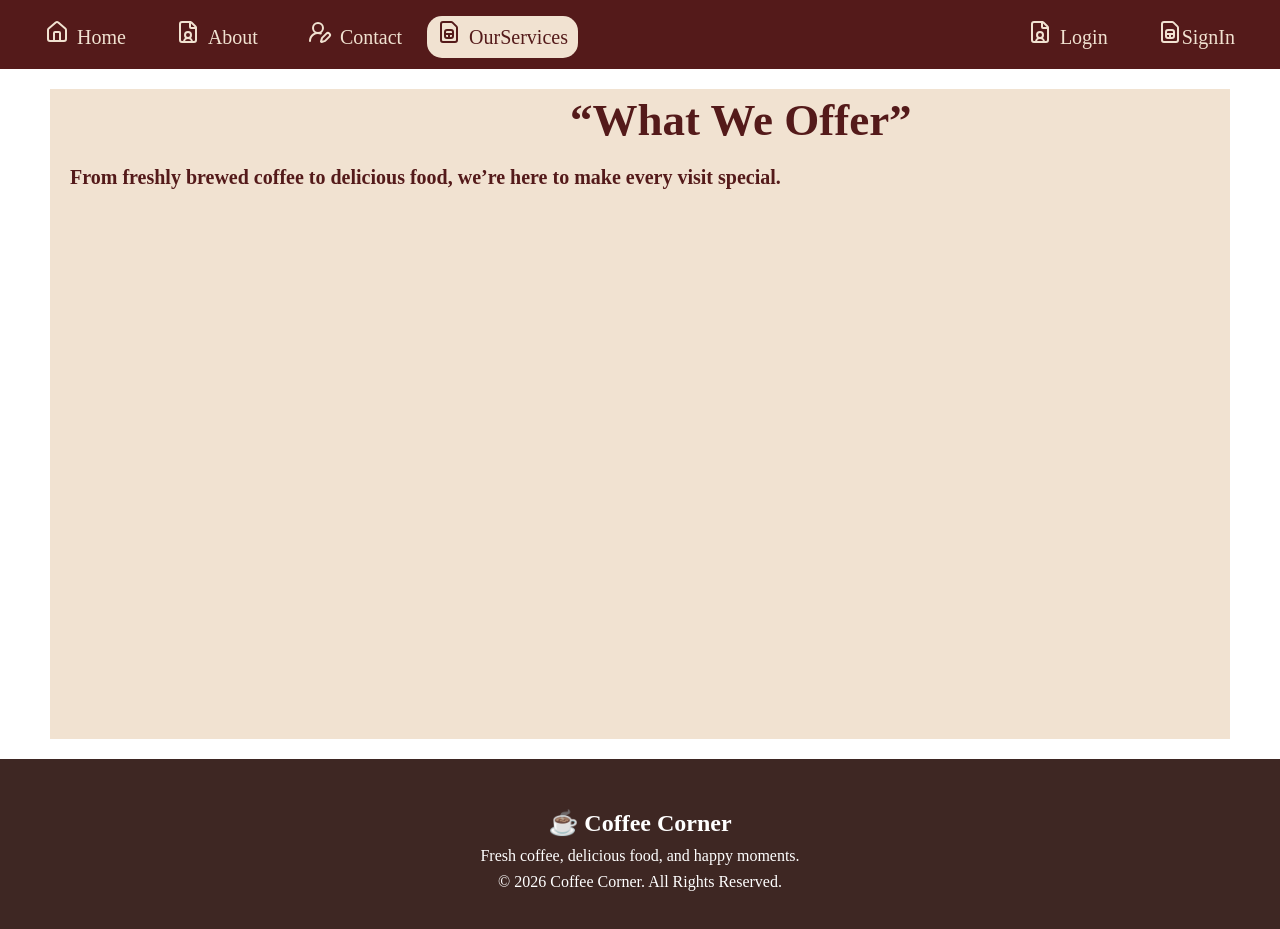
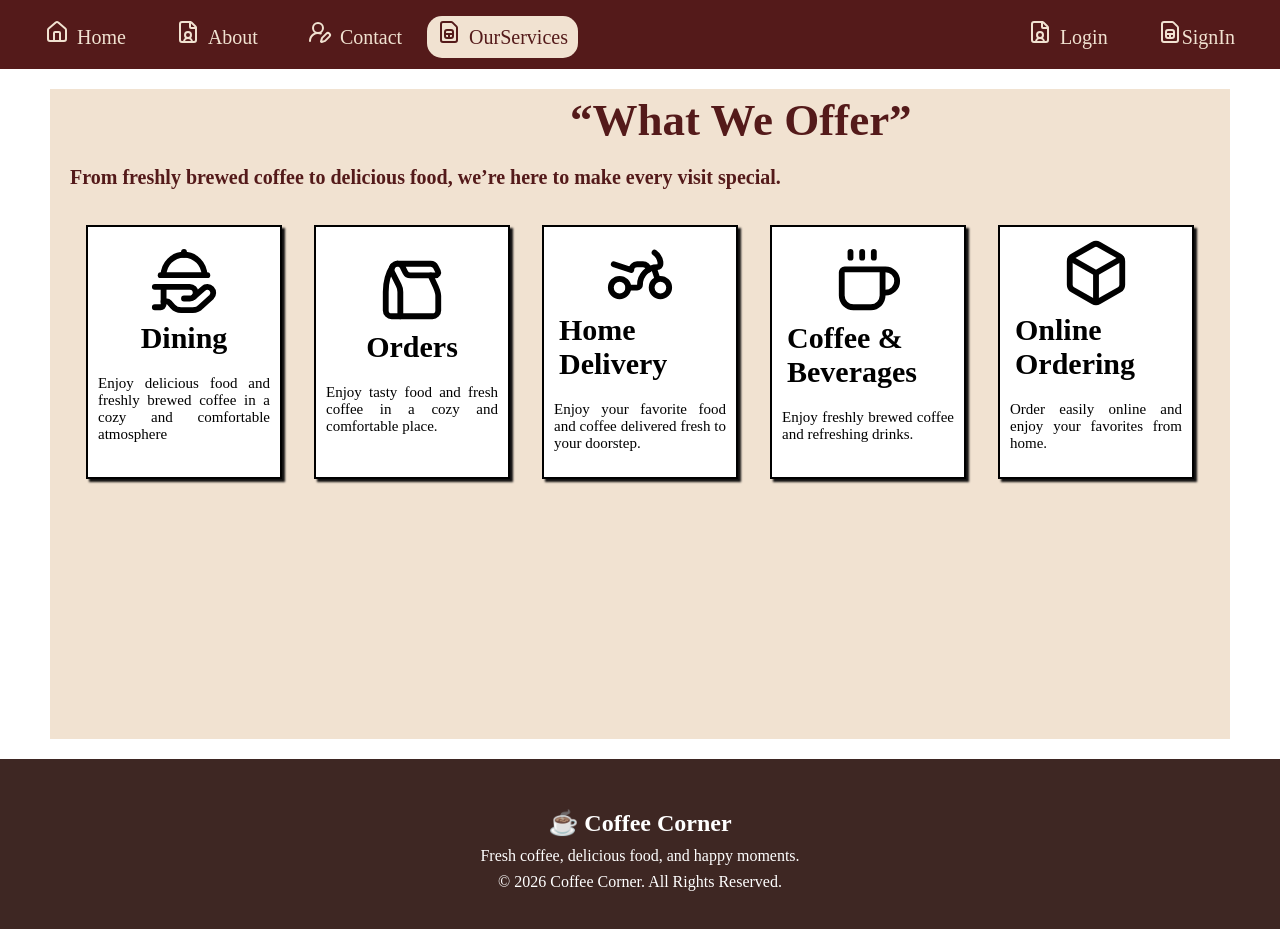
Before and after one commit to sejal173/cafe-coffee, a React (Vite) app: page /ourservices in a window 1280 px wide. Built offline with nearby package versions, Linux system fonts and the light colour scheme.

Commit message:
create sOurservices page

```diff
--- a/src/views/OurServices/OurServices.css
+++ b/src/views/OurServices/OurServices.css
@@ -0,0 +1,30 @@
+.main-service-container{
+    display: flex;
+    flex-direction: row;
+    justify-content:space-around;
+
+
+}
+
+.service-card{
+    border: 2px solid black;
+    height: 230px;
+    width: 250px;
+    display: flex;
+    flex-direction: column;
+    align-items: center;
+    justify-content: center;
+    background-color: white;
+    padding: 10px;
+    box-shadow: 3px 3px 2px rgb(17, 16, 16);
+     margin: 16px;
+}
+.service-title{
+    margin: 5px;
+    font-size: 30px;
+}
+.service-desc{
+    font-weight: 500;
+    font-size: 15px;
+    text-align: justify;
+}
--- a/src/views/OurServices/OurServices.jsx
+++ b/src/views/OurServices/OurServices.jsx
@@ -3,18 +3,68 @@ import Navbar from "../../components/Navbar/Navbar";
 import Footer from "../../components/Footer/Footer";
 import BodyContainer from "../../components/BodyContainer/BodyContainer";
 import PageTitle from "../../components/PageTitle/PageTitle";
-function OurServices(){
-    return(
-        <>
-        <Navbar active="ourservices"/>
-            <BodyContainer>
-               <PageTitle title="“What We Offer” "/>
-               <PageTitle subtitle="From freshly brewed coffee to delicious food, we’re here to make every visit special."/>
+import { HandPlatter ,PaperBag ,Motorbike,Box,Coffee} from "lucide-react";
 
+const OURSERVICES = [
+  {
+    id: 1,
+    title: "Dining",
+    icon: <HandPlatter  height={"70px"} width={"70px"}/>,
+    description:
+      "Enjoy delicious food and freshly brewed coffee in a cozy and comfortable atmosphere",
+  },
+  {
+    id: 2,
+    title: "Orders",
+    icon: <PaperBag height={"70px"} width={"70px"}/> ,
+    description:
+      "Enjoy tasty food and fresh coffee in a cozy and comfortable place.",
+  },
+  {
+    id: 3,
+    title: "Home Delivery",
+    icon: <Motorbike height={"70px"} width={"70px"}/> ,
+    description:
+      "Enjoy your favorite food and coffee delivered fresh to your doorstep.",
+  },
+  {
+    id: 4,
+    title: "Coffee & Beverages",
+    icon: <Coffee  height={"70px"} width={"70px"}/> ,
+    description:
+      "Enjoy freshly brewed coffee and refreshing drinks.",
+  },
+  {
+    id: 5,
+    title: "Online Ordering",
+    icon: <Box height={"70px"} width={"70px"}/> ,
+    description:
+      "Order easily online and enjoy your favorites from home.",
+  },
+];
 
-            </BodyContainer>
-             <Footer/>
-        </>
-    );
+function OurServices() {
+  return (
+    <>
+      <Navbar active="ourservices" />
+      <BodyContainer>
+        <PageTitle title="“What We Offer” " />
+        <PageTitle subtitle="From freshly brewed coffee to delicious food, we’re here to make every visit special." />
+
+        <div className="main-service-container">
+        {OURSERVICES.map((serviceDetails, index) => {
+          return (
+            <div key={index} className="service-card">
+              {serviceDetails.icon}
+              <h2 className="service-title">{serviceDetails.title}</h2>
+              <p className="service-desc">{serviceDetails.description}</p>
+            </div>
+          );
+        })}
+        </div>
+      </BodyContainer>
+      <Footer />
+    </>
+  );
 }
 export default OurServices;
```
